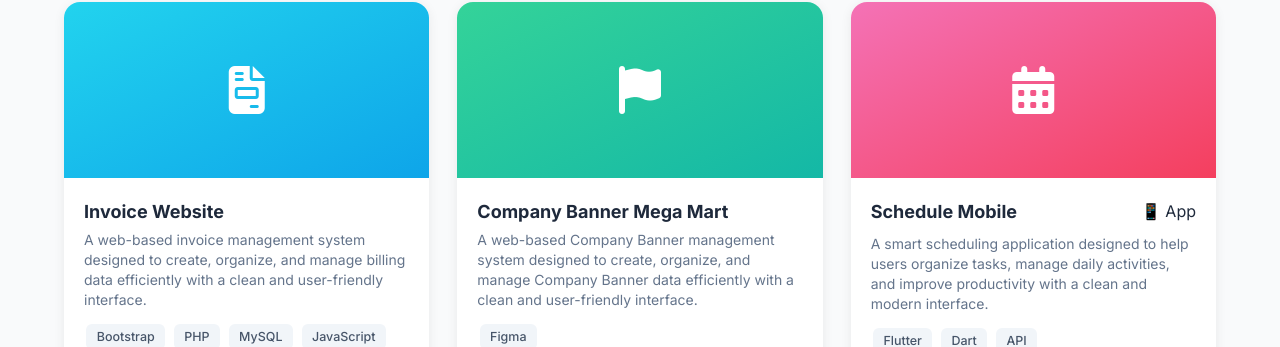
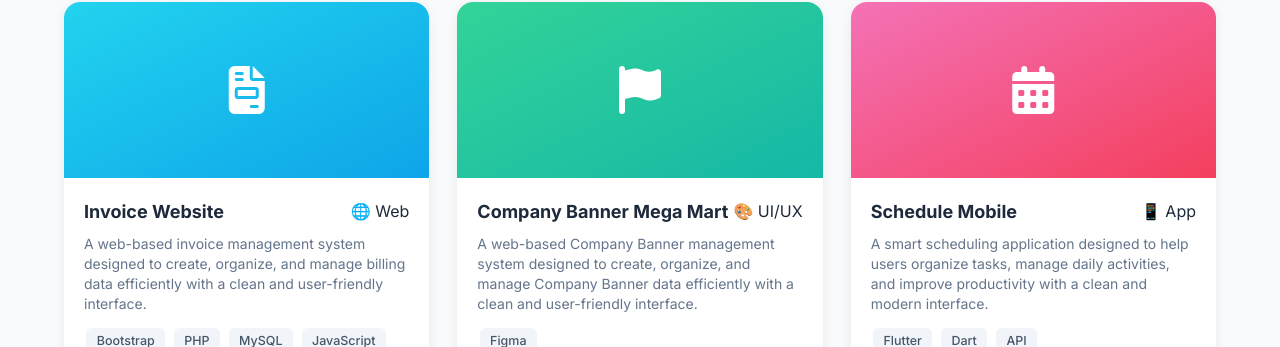
Before and after one commit to ammaribrahim-rpl/portfolio-AMMAR, a website: page index.html in a window 1280 px wide. Shown: the part 1376-1723 px from the top of the page. Drawn offline with Linux system fonts and the light colour scheme.

Commit message:
feat: index.html

```diff
--- a/index.html
+++ b/index.html
@@ -174,9 +174,13 @@
             <i class="fa-solid fa-file-invoice"></i>
           </div>
           <div class="p-5">
-            <h3 class="font-bold text-lg mb-1">Invoice Website</h3>
+            <div class="flex items-center justify-between mb-2">
+              <h3 class="font-bold text-lg">Invoice Website</h3>
+              <span class="cat-badge cat-web">🌐 Web</span>
+            </div>
             <p class="text-slate-500 text-sm mb-3">A web-based invoice management system designed to create,
-              organize, and manage billing data efficiently with a clean and user-friendly interface.</p>
+              organize, and manage billing data efficiently with a clean and user-friendly interface.
+            </p>
             <div class="flex flex-wrap gap-1 mb-4">
               <span class="tag">Bootstrap</span><span class="tag">PHP</span><span class="tag">MySQL</span><span
                 class="tag">JavaScript</span>
@@ -195,11 +199,15 @@
             <i class="fa-solid fa-flag"></i>
           </div>
           <div class="p-5">
-            <h3 class="font-bold text-lg mb-1">Company Banner Mega Mart</h3>
+            <div class="flex items-center justify-between mb-2">
+              <h3 class="font-bold text-lg">Company Banner Mega Mart</h3>
+              <span class="cat-badge cat-ui">🎨 UI/UX</span>
+            </div>
             <p class="text-slate-500 text-sm mb-3">A web-based Company Banner management system designed to
               create,
               organize, and manage Company Banner data efficiently with a clean and user-friendly
-              interface.</p>
+              interface.
+            </p>
             <div class="flex flex-wrap gap-1 mb-4">
               <span class="tag">Figma</span>
             </div>
```
